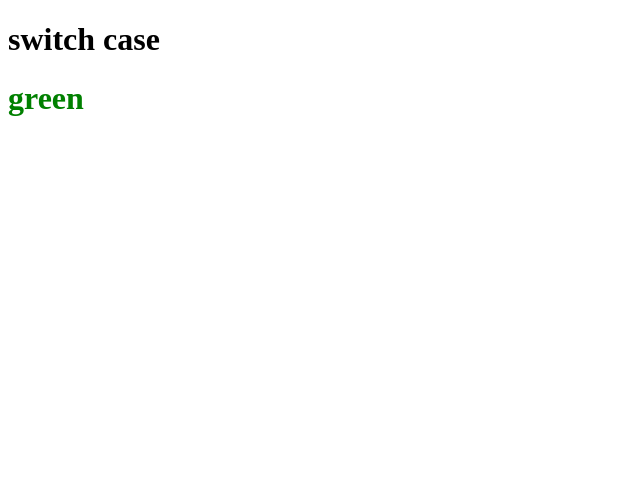
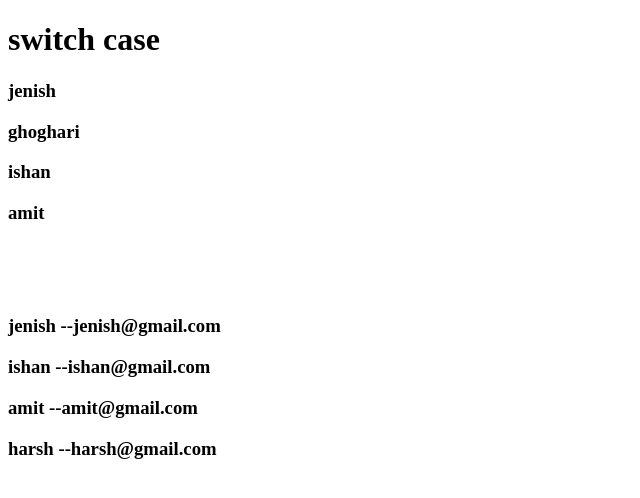
Before and after one commit to jg-empiric/Angular_Learn, an Angular app: page / in a window 1280 px wide. Shown: the top 498 px of the page, without its empty margins (0-640 px from the left). Built offline with nearby package versions, Linux system fonts and the light colour scheme.

Commit message:
made loop

```diff
--- a/src/app/app.component.html
+++ b/src/app/app.component.html
@@ -1,7 +1,8 @@
 <h1>{{title}}</h1>
-<div [ngSwitch]="color">
-    <h1 *ngSwitchCase="'red'" style="color: red;">Red</h1>
-    <h1 *ngSwitchCase="'green'" style="color: green;">green</h1>
-    <h1 *ngSwitchCase="'blue'" style="color: blue;">blue</h1>
-    <h1 *ngSwitchDefault>unknown</h1>
-</div>
+<h3 *ngFor="let item of users">
+    {{item}}
+</h3>
+<br><br><br>
+<h3 *ngFor="let item of usersDetails">
+    {{item.name}} --{{item.email}}
+</h3>
--- a/src/app/app.component.ts
+++ b/src/app/app.component.ts
@@ -7,5 +7,11 @@ import { Component } from '@angular/core';
 })
 export class AppComponent {
   title = 'switch case';
-  color = "green";
+  users = ['jenish', 'ghoghari', 'ishan', 'amit'];
+  usersDetails = [
+    {name: 'jenish', email: 'jenish@gmail.com', phone: '9999911111'},
+    {name: 'ishan', email: 'ishan@gmail.com', phone: '9999911112'},
+    {name: 'amit', email: 'amit@gmail.com', phone: '9999911113'},
+    {name: 'harsh', email: 'harsh@gmail.com', phone: '9999911114'},
+  ];
 }
```
